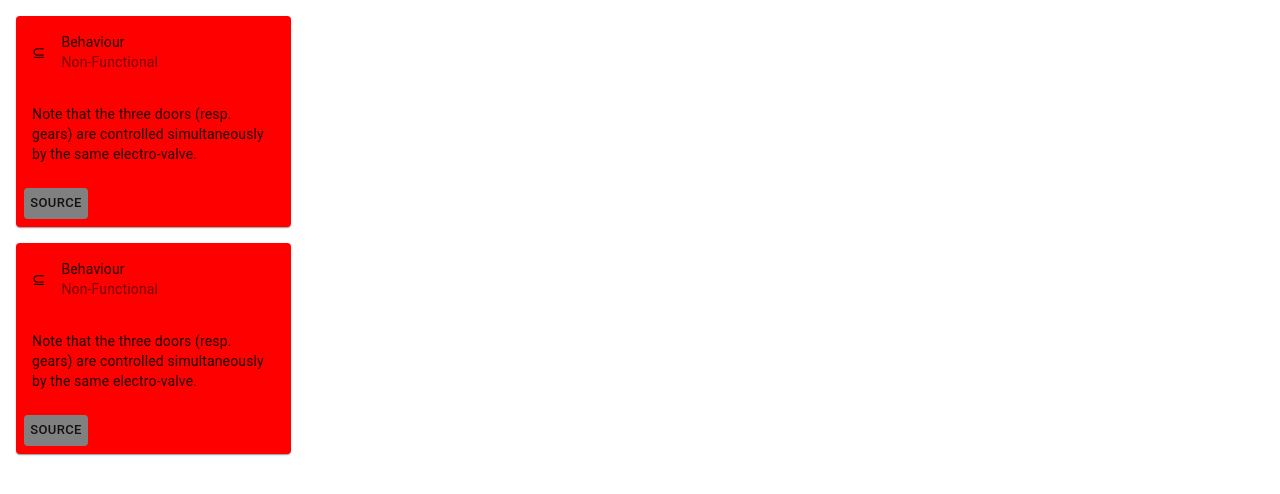
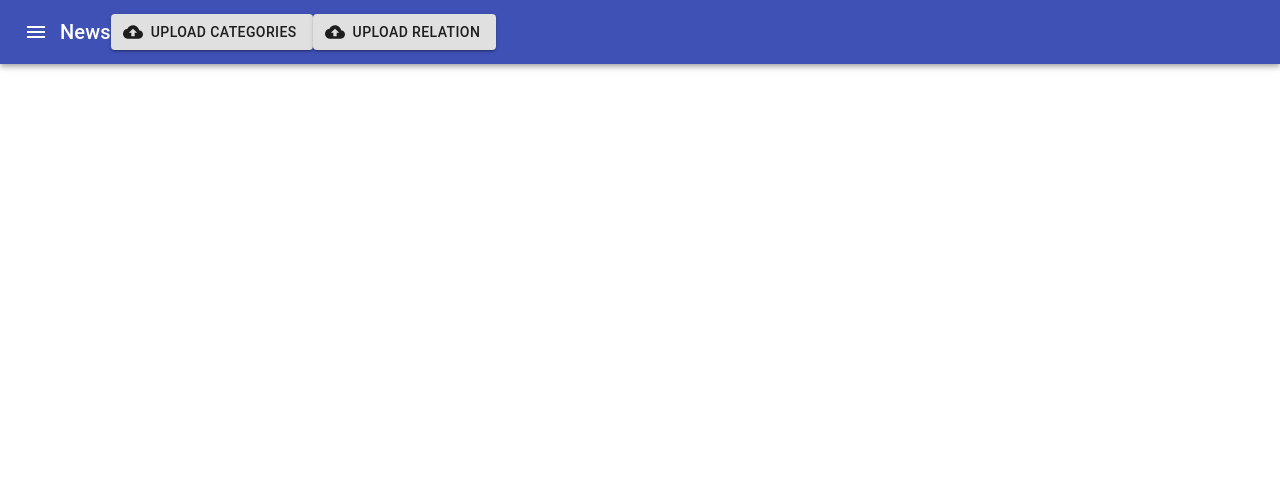
Before and after one commit to eemanon/requirementManager, a React (Create React App) app in the folder requirementmanager/: page / in a window 1280 px wide. Shown: the top 494 px of the page. Built offline with nearby package versions, Linux system fonts and the light colour scheme.

Commit message:
added list functionality by csv import

```diff
--- a/requirementmanager/src/App.js
+++ b/requirementmanager/src/App.js
@@ -17,7 +17,8 @@ class App extends React.Component {
   constructor(props) {
     super(props);
     this.state = {requirements: [], relations: [], stack: []};
-    this.getChildID = this.getChildID.bind(this)
+    this.getChildID = this.getChildID.bind(this);
+    this.setObjects = this.setObjects.bind(this);
   }
   getChildID(dataFromChild) {
     //if chosen column is already present, remove items from stack
@@ -41,16 +42,50 @@ class App extends React.Component {
       };
     });
   }
+
+  setObjects(dataFromAppBar){
+    if(dataFromAppBar!=null){
+      //fill state objects :)
+      this.setState(state => {
+        return {
+          requirements: dataFromAppBar,
+          relations: state.relations,
+          stack: state.stack
+        };
+      });
+    }
+    console.log("update function called")
+  }
+
+  categoryColor(category){
+    if(category==="Behavior")
+      return "#ffff00";
+    if(category==="Component")
+      return "#3399ff";
+    if(category==="Constraint")
+      return "#0000ff";
+    if(category==="Goal")
+      return "#999999";
+    if(category==="Limit")
+      return "red";
+    if(category==="Metarequirement")
+      return "orange"
+    if(category==="Role")
+      return "green"
+    if(category==="Task")
+      return "#66ff66";
+  }
+
   render() {
     return (
       <div className="App">
+      <AppBarManager requirements={this.setObjects} />
       <List style={useStyles.List} component="nav" aria-label="main mailbox folders">
-          <ListItem>
-              <RequirementCard relationsymbol="&#8838;" stack={this.state.stack} returnID={this.getChildID} cardid="0" columnid="0" category="Behaviour" subcategory="Non-Functional" color="red" link="https://github.com/eemanon/requirementManager/network" content="Note that the three doors (resp. gears) are controlled simultaneously by the same electro-valve." />
-          </ListItem>
-          <ListItem>
-              <RequirementCard relationsymbol="&#8838;" stack={this.state.stack} returnID={this.getChildID} cardid="1" columnid="0" category="Behaviour" subcategory="Non-Functional" color="red" link="https://github.com/eemanon/requirementManager/network" content="Note that the three doors (resp. gears) are controlled simultaneously by the same electro-valve." />
-          </ListItem>
+          {this.state.requirements.map((requirement, index) => (
+            <ListItem>
+              <RequirementCard relationsymbol="" stack={this.state.stack} returnID={this.getChildID} cardid={requirement.ID} columnid="0" category={requirement.Category} subcategory={requirement.SubCategory} color={this.categoryColor(requirement.Category)} link={requirement.Link} content={requirement.Content} />
+            </ListItem>
+          ))}
         </List>
       </div>
     );
--- a/requirementmanager/src/component/AppBarManager.js
+++ b/requirementmanager/src/component/AppBarManager.js
@@ -10,8 +10,6 @@ import Typography from '@material-ui/core/Typography'
 import Papa from 'papaparse';
 
 class AppBarManager extends React.Component {
-
-
     constructor(props){
         super(props) ;
         this.state = {
@@ -20,8 +18,8 @@ class AppBarManager extends React.Component {
             relationsArrayData:null
         };
         this.inputOpenFileRef = React.createRef();
-        this.dataResult = null
-
+        this.dataResult = null;
+        this.updateData = this.updateData.bind(this);
     }
 
     useStyles = () => { makeStyles(theme => ({
@@ -53,6 +51,7 @@ class AppBarManager extends React.Component {
     updateData(result) {
        var data = result.data ;
         console.log(data);
+       this.props.requirements(data);
     }
 
     render(){
```
